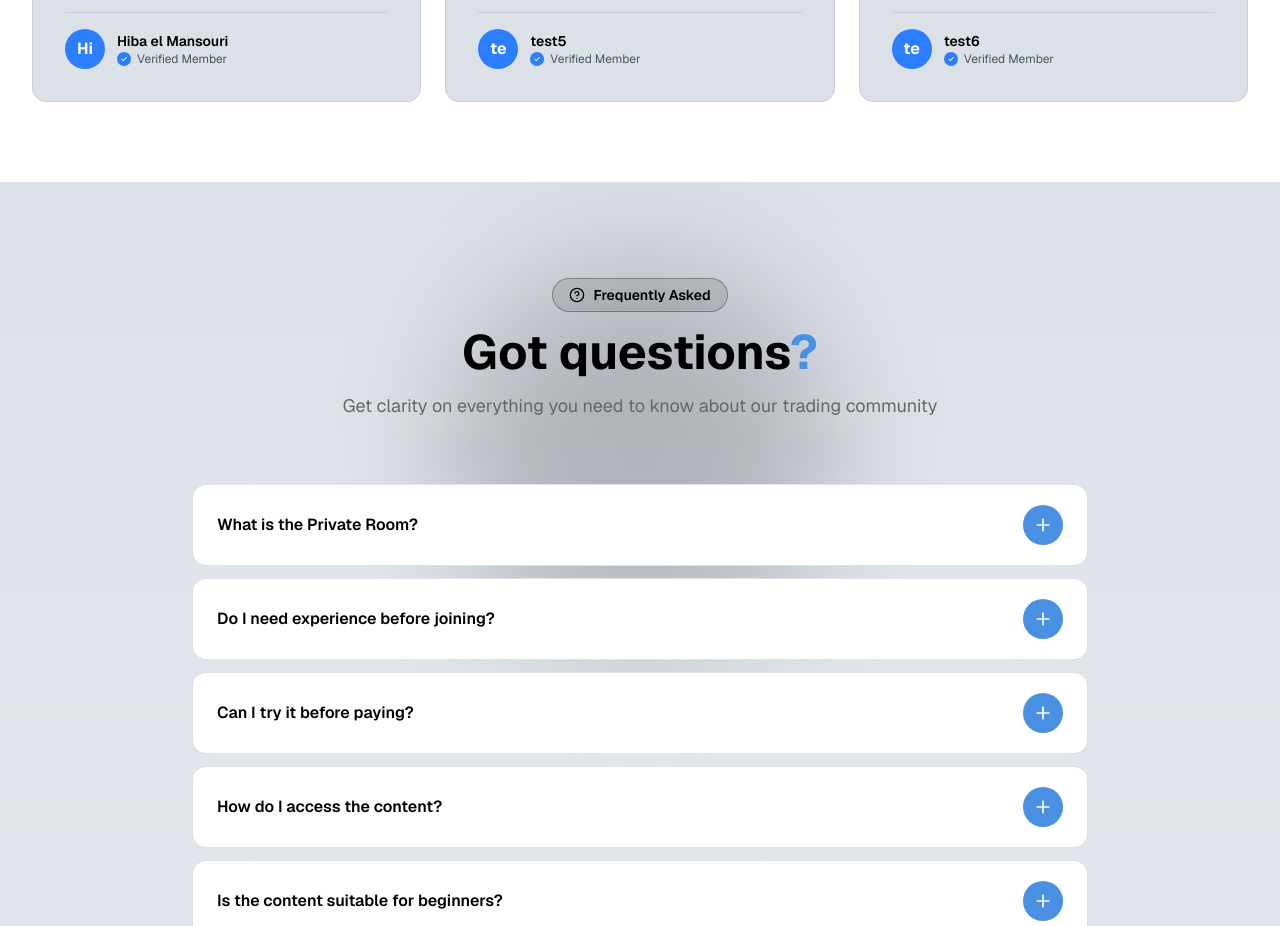
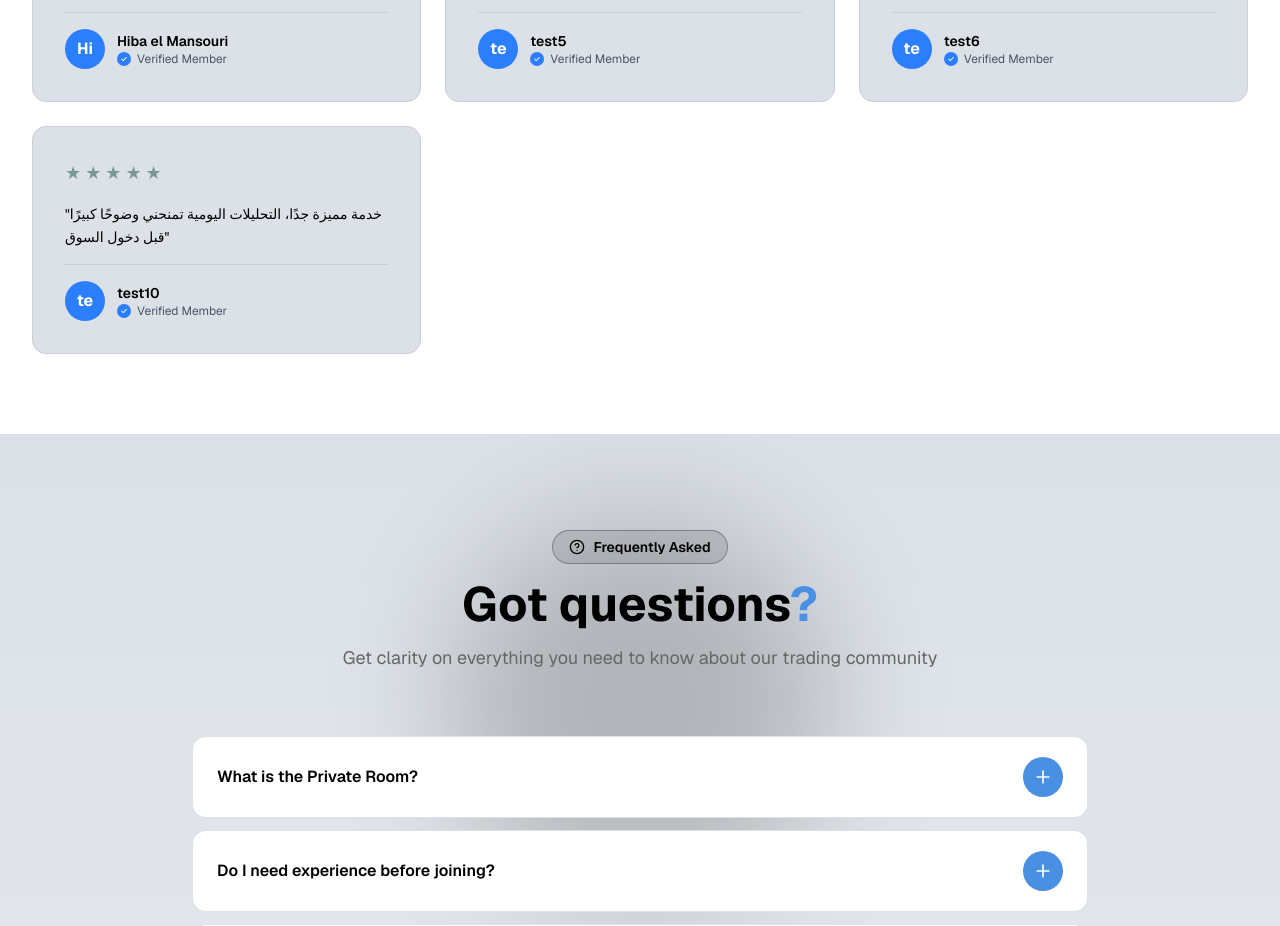
Before and after one commit to Hloser7/Hloser-utm, a Next.js app: page / in a window 1280 px wide. Shown: the part 5460-6386 px from the top of the page. Built offline with nearby package versions, Linux system fonts and the light colour scheme.

Commit message:
Update testimonials.tsx

```diff
--- a/components/testimonials.tsx
+++ b/components/testimonials.tsx
@@ -62,6 +62,11 @@ const testimonials = [
   },
   {
     title: "test6",
+    content: "خدمة مميزة جدًا، التحليلات اليومية تمنحني وضوحًا كبيرًا قبل دخول السوق",
+    rating: 5,
+  },
+  {
+    title: "test10",
     content: "خدمة مميزة جدًا، التحليلات اليومية تمنحني وضوحًا كبيرًا قبل دخول السوق",
     rating: 5,
   },
```
